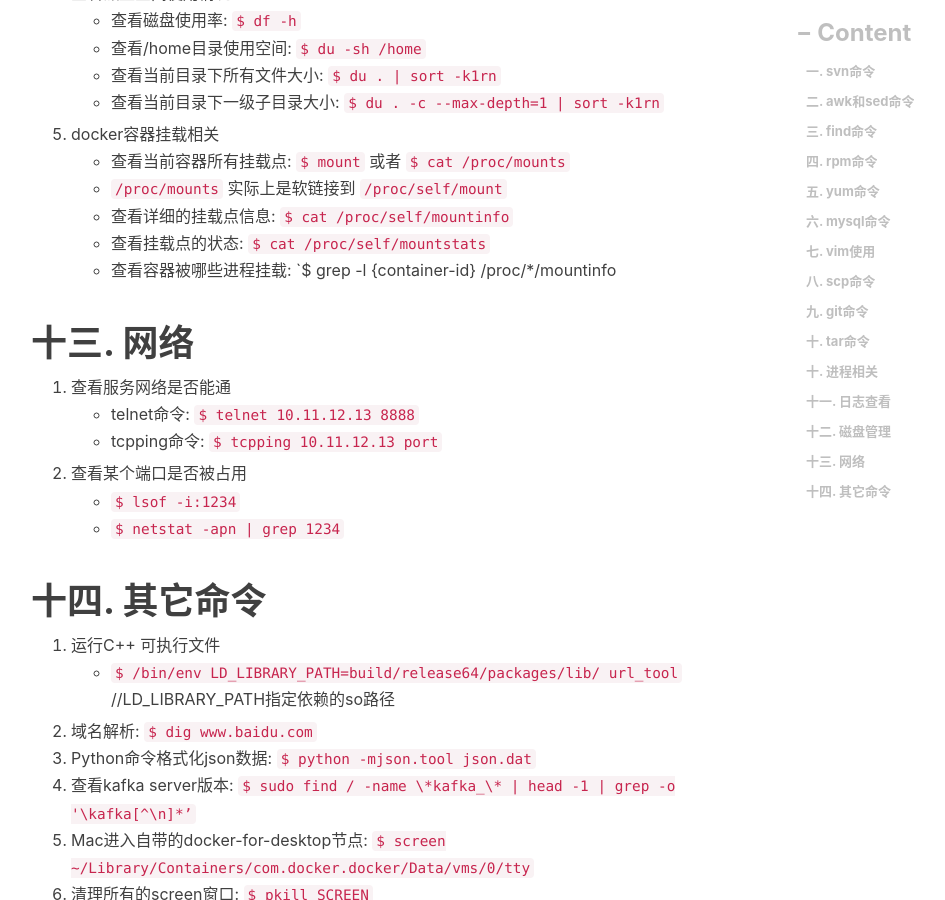
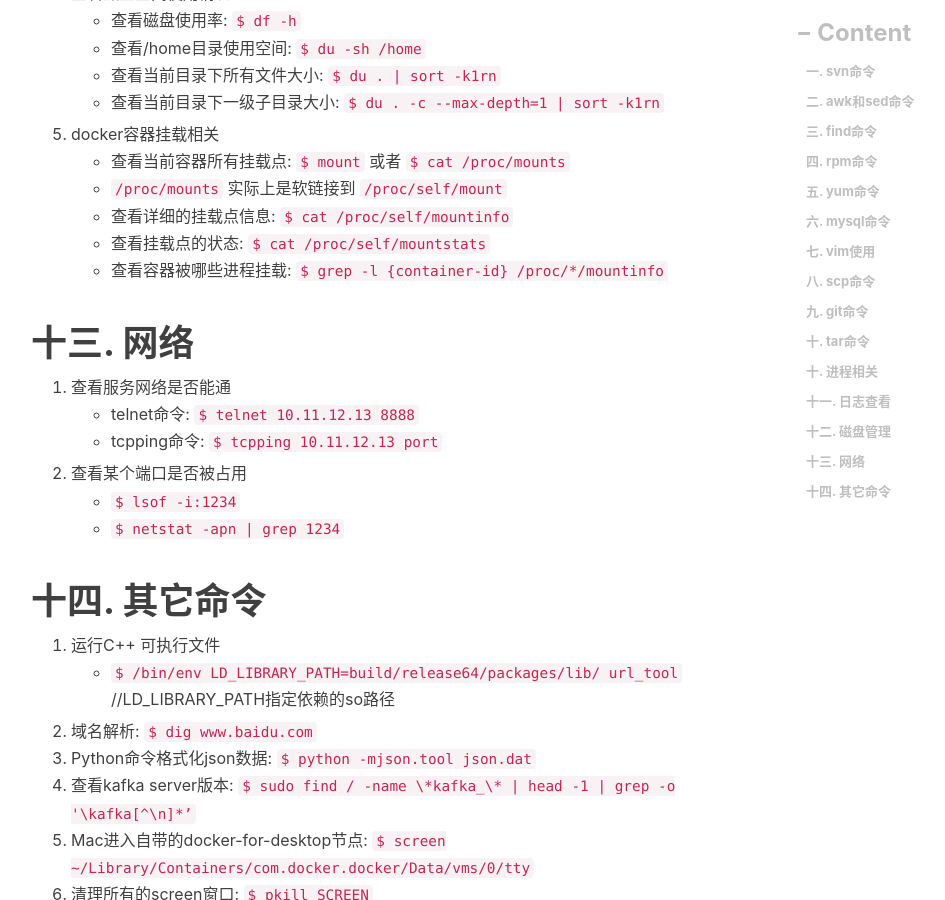
Before and after one commit to engru/chenguolin.github.io, a Jekyll site: the page built from _posts/2016-09-27-【Linux-10】Linux开发运维总结.md, in a window 1280 px wide and 900 px high, scrolled down 5610 px. Shown: the whole window, without its empty margins (234-1179 px from the left). Built offline with Jekyll 4.4.1, drawn with Linux system fonts in a browser that asks for light colours; nearby versions of some CDN libraries; comment, search, counter and statistics services are not loaded.

```diff
--- a/_posts/2016-09-27-【Linux-10】Linux开发运维总结.md
+++ b/_posts/2016-09-27-【Linux-10】Linux开发运维总结.md
@@ -154,7 +154,7 @@ tags:         #标签
    + `/proc/mounts` 实际上是软链接到 `/proc/self/mount`
    + 查看详细的挂载点信息: `$ cat /proc/self/mountinfo`
    + 查看挂载点的状态: `$ cat /proc/self/mountstats`
-   + 查看容器被哪些进程挂载: `$ grep -l {container-id} /proc/*/mountinfo
+   + 查看容器被哪些进程挂载: `$ grep -l {container-id} /proc/*/mountinfo`
 
 # 十三. 网络
 1. 查看服务网络是否能通
```
